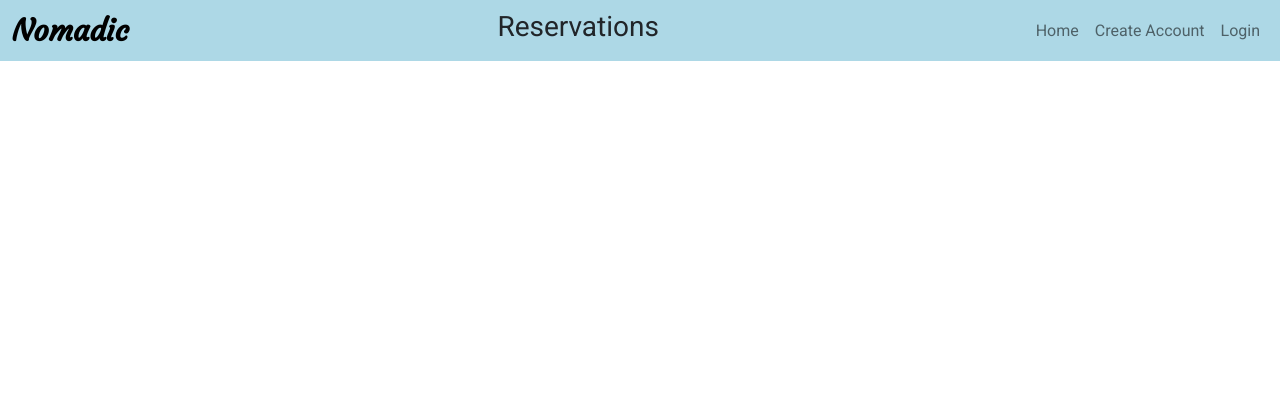
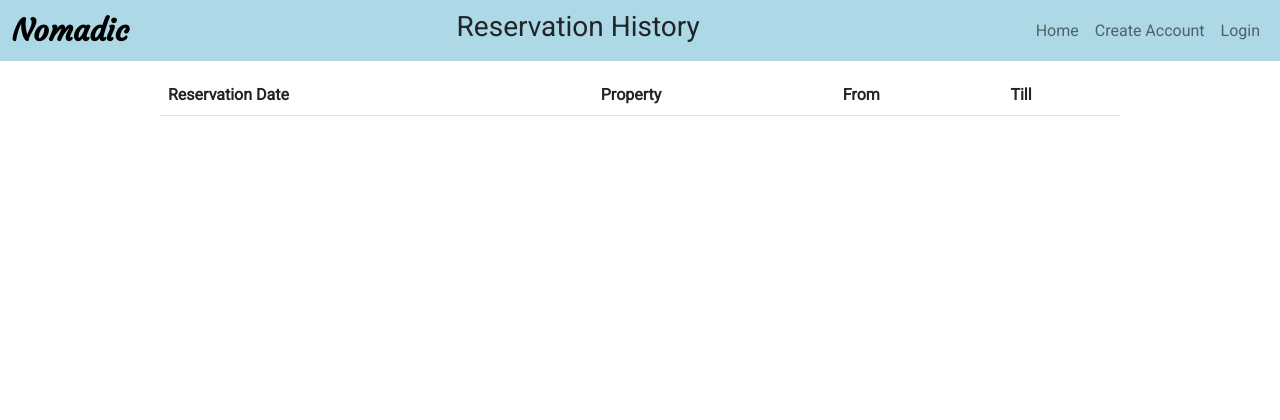
Before and after one commit to Tosin0814/Nomadic, a Django app: page /reservations/1/ in a window 1280 px wide. Shown: the top 420 px of the page. Run offline with Django 4.2, Linux system fonts and the light colour scheme; data that the repository does not hold is empty.

Commit message:
Style reservation page

```diff
--- a/main_app/static/css/style.css
+++ b/main_app/static/css/style.css
@@ -27,6 +27,10 @@ body {
   margin: 0 auto;
   padding-top: 50px;
   padding-bottom: 50px;
+}
+
+.reservation-page{
+  margin: 5px auto;
 }
 
 .navbar-head {
--- a/main_app/templates/property/detail.html
+++ b/main_app/templates/property/detail.html
@@ -126,9 +126,9 @@
                         {% else %}
                         <button disabled class="btn btn-sm btn-secondary">Reserved</button>
                             {% if request.user.id in reservation_user %}
-                            <form action="{% url 'cancel_reservation' property.id availability.id %}" method="post">
+                            <form class="" action="{% url 'cancel_reservation' property.id availability.id %}" method="post">
                                 {% csrf_token %}
-                                <button type="submit">Cancel Reservation</button>
+                                <button class="btn btn-sm btn-danger" type="submit">Cancel Reservation</button>
                             </form>
                             {% endif %}
                         {% endif %}
--- a/main_app/templates/user/reservations.html
+++ b/main_app/templates/user/reservations.html
@@ -1,15 +1,34 @@
 {% extends 'base.html' %}
 
 {% block title%}
-<h3>Reservations</h3>
+<h3>Reservation History</h3>
 {% endblock %}
 
 {% block content %}
 <div class="main-content">
-    {% for reservation in reservation_list %}
-            <div>
-                <p>Reserved {{reservation.date}}</p>
-            </div>
-    {% endfor %}
+    <div class="reservation-page">
+        <table class="table table-striped">
+            <thead>
+                <tr>
+                  <th scope="col">Reservation Date</th>
+                  <th scope="col">Property</th>
+                  <th scope="col">From</th>
+                  <th scope="col">Till</th>
+                </tr>
+            </thead>
+            <tbody>
+                {% for reservation in reservation_list %}
+                    {% if reservation.user.id == user.id %}
+                    <tr>
+                        <td>{{reservation.date}}</td>
+                        <td><a  class="text-decoration-none" href="{% url 'property_detail' reservation.property.id %}">{{reservation.property.title}}</a></td>
+                        <td>{{reservation.availability.from_date}}</td>
+                        <td>{{reservation.availability.till_date}}</td>
+                    </tr>
+                    {% endif %}
+                {% endfor %}
+            </tbody>
+        </table>
+    </div>
 </div>
 {% endblock %}
```
